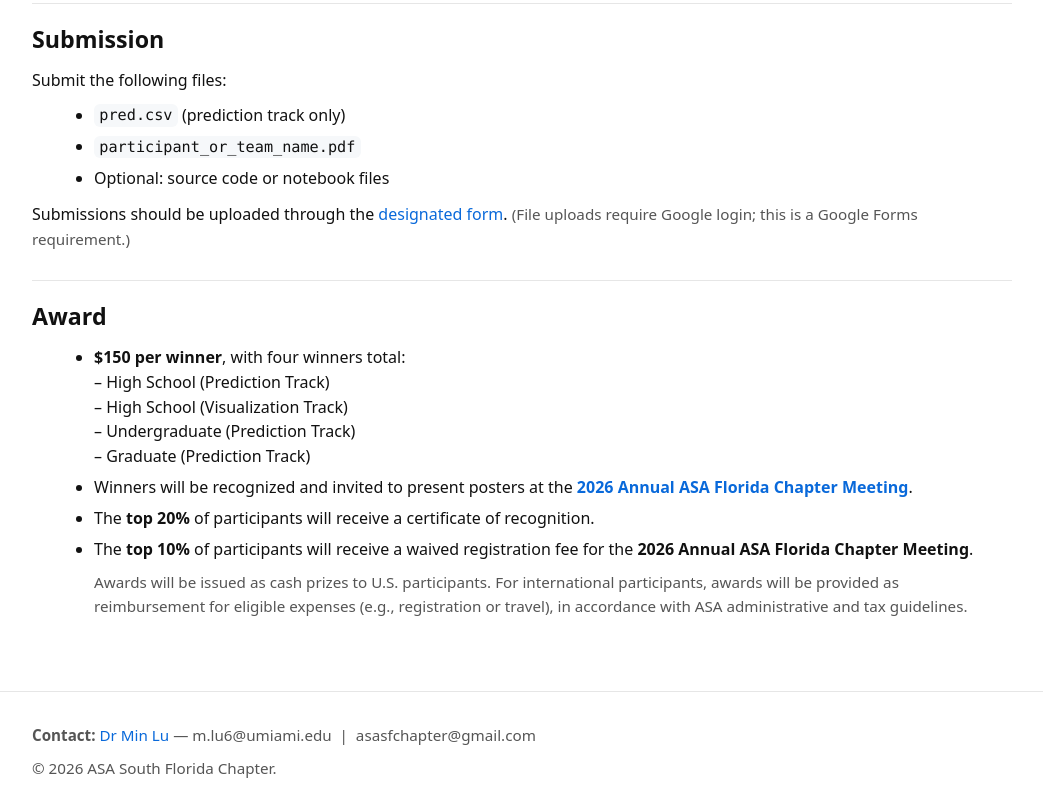
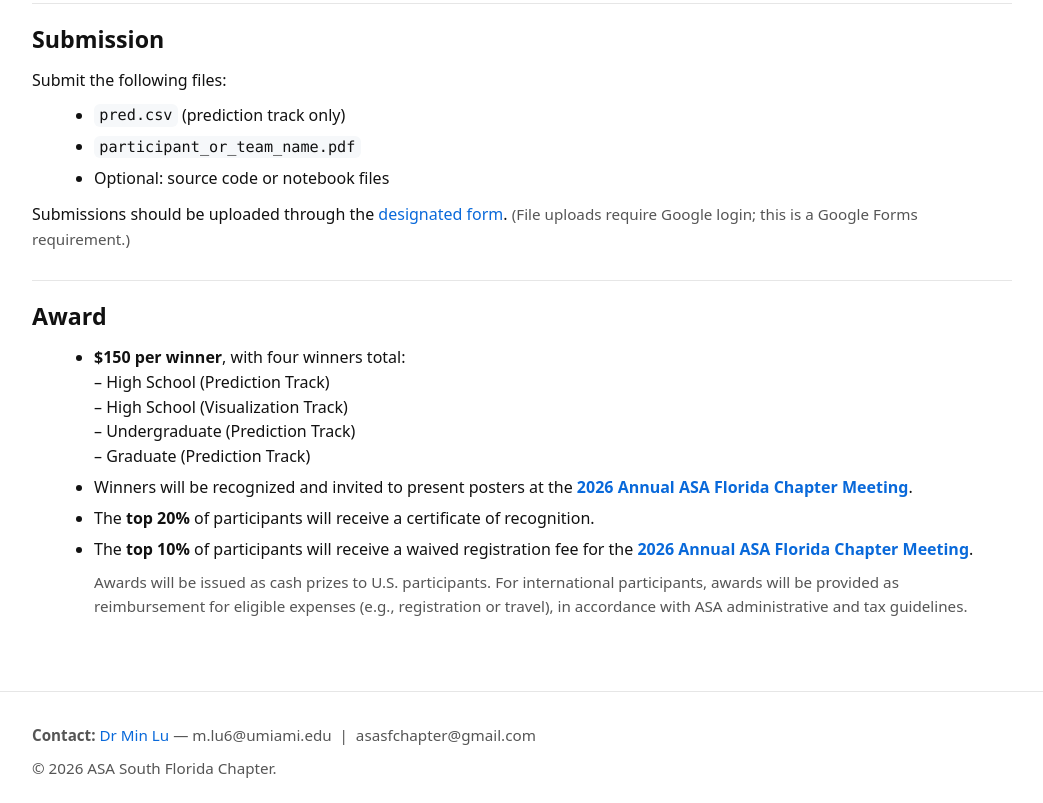
Before and after one commit to luminwin/ASASF, a plain HTML site: page index.html in a window 1280 px wide. Shown: the part 2798-3601 px from the top of the page, without its empty margins (118-1161 px from the left). Drawn offline with Linux system fonts and the light colour scheme.

Commit message:
Update index.html

```diff
--- a/index.html
+++ b/index.html
@@ -391,7 +391,7 @@ test <- readRDS(tmp)</code></pre>
         </li>
         <li>Winners will be recognized and invited to present posters at the <a href="https://stempel.fiu.edu/asaflorida2026/" target="_blank" rel="noopener"><strong>2026 Annual ASA Florida Chapter Meeting</strong></a>.</li>
         <li>The <strong>top 20%</strong> of participants will receive a certificate of recognition.</li>
-        <li>The <strong>top 10%</strong> of participants will receive a waived registration fee for the <strong>2026 Annual ASA Florida Chapter Meeting</strong>.</li>
+        <li>The <strong>top 10%</strong> of participants will receive a waived registration fee for the <a href="https://stempel.fiu.edu/asaflorida2026/" target="_blank" rel="noopener"><strong>2026 Annual ASA Florida Chapter Meeting</strong></a>.</li>
 <p class="small">
   Awards will be issued as cash prizes to U.S. participants. For international participants, awards will be provided as reimbursement for eligible expenses (e.g., registration or travel), in accordance with ASA administrative and tax guidelines.
 </p>
```
